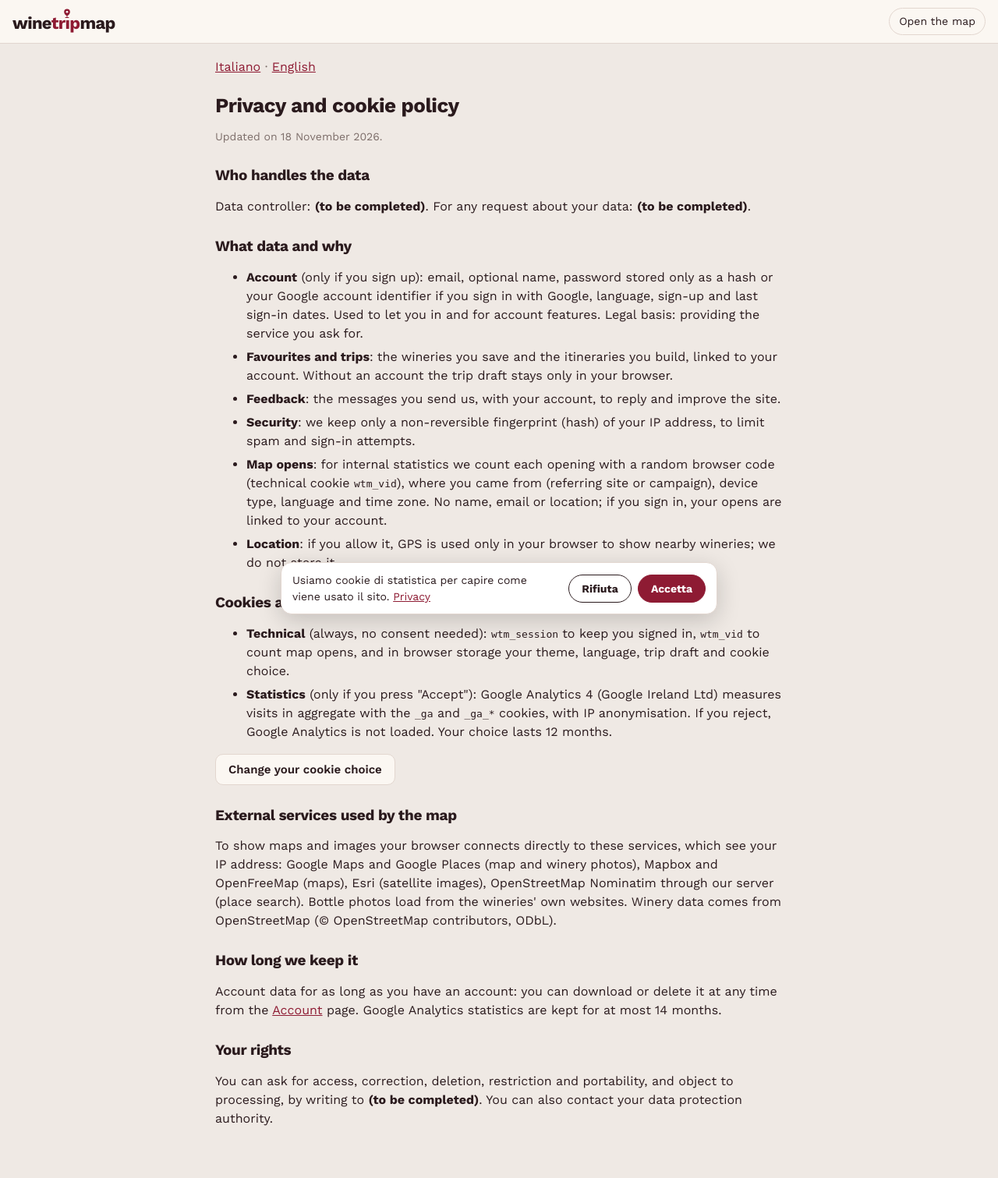
After one commit to weberone/winetripmap, a PHP site: page /privacy/ in a window 1280 px wide. The commit adds this page. Shown: the whole page at 78% size. Run offline with PHP 8.4, Linux system fonts and the light colour scheme.

Commit message:
Google Analytics 4 dopo il consenso ai cookie (banner in 12 lingue), eventi della mappa, pagina privacy, admin esclusi dal conteggio
Co-Authored-By: Claude Opus 5.5 <noreply@anthropic.com>

```diff
--- a/site/admin/layout.php
+++ b/site/admin/layout.php
@@ -38,6 +38,8 @@ function hbars(array $rows, string $empty = 'Ancora nessun dato.'): string {
 }
 
 function admin_header(string $title, string $active): void {
+  // il browser di chi entra nell'admin non viene contato da Google Analytics (js/consent.js legge wtm_ns)
+  if (($_COOKIE['wtm_ns'] ?? '') !== '1') setcookie('wtm_ns', '1', ['expires' => time() + 400 * 86400, 'path' => '/', 'secure' => true, 'samesite' => 'Lax']);
   $fb = (int)one("SELECT COUNT(*) FROM feedback WHERE status = 'new'");
   $menu = [['/', '← Mappa', 'app', 0], ['dashboard.php', 'Dashboard', 'dash', 0], ['consumi.php', 'Consumi', 'cons', 0], ['users.php', 'Utenti', 'users', 0],
     ['opens.php', 'Aperture', 'opens', 0], ['feedback.php', 'Feedback', 'fb', $fb], ['settings.php', 'Impostazioni', 'set', 0], ['/account/', 'Il mio account', 'acc', 0]];
--- a/site/api/page.php
+++ b/site/api/page.php
@@ -10,7 +10,7 @@ function page_start(string $title, string $right = '', string $logoHref = '/', a
     . '<title>' . h($title) . ' · WineTripMap</title><meta name="robots" content="noindex">'
     // tema prima di disegnare (niente lampo): quello scelto nella mappa, altrimenti quello del sistema
     . '<script>try{const t=JSON.parse(localStorage.getItem("wtm.theme"));const d=document.documentElement;d.dataset.scheme=t==="light"||t==="dark"?t:(matchMedia("(prefers-color-scheme: dark)").matches?"dark":"light")}catch(e){}</script>'
-    . '<meta name="theme-color" content="#8e1b33"><link rel="icon" href="/favicon.svg" type="image/svg+xml"><link rel="apple-touch-icon" href="/apple-touch-icon.png"><link rel="stylesheet" href="/fonts/fonts.css"><link rel="stylesheet" href="/css/pages.css?v=3">'
+    . '<meta name="theme-color" content="#8e1b33"><link rel="icon" href="/favicon.svg" type="image/svg+xml"><link rel="apple-touch-icon" href="/apple-touch-icon.png"><link rel="stylesheet" href="/fonts/fonts.css"><link rel="stylesheet" href="/css/pages.css?v=4"><script src="/js/consent.js?v=1"></script>'
     . implode('', $extraHead) . '</head><body>'
     . '<header class="topbar"><a class="logo" href="' . h($logoHref) . '" aria-label="WineTripMap">' . WTM_WORDMARK . '</a><div class="topbar-r">' . $right . '</div></header>';
 }
--- a/site/css/pages.css
+++ b/site/css/pages.css
@@ -39,6 +39,9 @@ h1,h2,h3{line-height:1.2;font-weight:800;letter-spacing:-.02em} /* come il logo
 .ptitle{font-size:26px;margin:22px 0 6px}
 .lead{color:var(--muted);margin:0 0 18px}
 .muted{color:var(--muted);font-size:14px}
+.prose h2{font-size:19px;margin:28px 0 8px}
+.prose li{margin:6px 0}
+.prose code{font-size:13px}
 .card{background:var(--card);border:1px solid var(--line);border-radius:14px;padding:16px 18px;margin:14px 0}
 .card h2{font-size:18px;margin:0 0 10px}
 .btn{display:inline-flex;align-items:center;justify-content:center;gap:6px;font:600 15px var(--f-body);padding:10px 16px;border-radius:10px;
--- a/site/index.html
+++ b/site/index.html
@@ -6,6 +6,8 @@
 <title>WineTripMap · le cantine vicino a te, in tutto il mondo</title>
 <meta name="description" content="La mappa delle cantine di tutto il mondo: trova le più vicine a te, con indicazioni, orari e contatti.">
 <meta name="robots" content="noindex"><!-- in prova: da togliere al lancio (con SEO_INDEX in seo/common.php) -->
+<!-- Google Analytics solo dopo il consenso ai cookie (js/consent.js: banner Accetta / Rifiuta) -->
+<script src="/js/consent.js?v=1"></script>
 <script>
 // tema prima di disegnare la pagina (niente lampo del tema sbagliato): quello scelto col pulsante, altrimenti quello del sistema
 try { const t = JSON.parse(localStorage.getItem("wtm.theme")); if (t === "light" || t === "dark") document.documentElement.dataset.theme = t; } catch (e) {}
@@ -56,7 +58,7 @@ try { const t = JSON.parse(localStorage.getItem("wtm.theme")); if (t === "light"
       <p class="fnote" data-i18n="color_note">Colore del vino principale, dai siti delle cantine</p></div>
     <div class="list" id="list"></div>
     <div class="detail" id="detail" hidden></div>
-    <p class="appfoot"><label class="langpick"><span data-i18n="language">Lingua</span> <select id="langSel"></select></label><br>© <span id="footYear">2026</span> winetripmap.com · <span data-i18n="data">dati</span> © <a href="https://www.openstreetmap.org/copyright" target="_blank" rel="noopener">OpenStreetMap</a></p>
+    <p class="appfoot"><label class="langpick"><span data-i18n="language">Lingua</span> <select id="langSel"></select></label><br>© <span id="footYear">2026</span> winetripmap.com · <span data-i18n="data">dati</span> © <a href="https://www.openstreetmap.org/copyright" target="_blank" rel="noopener">OpenStreetMap</a><br><a href="/privacy/">Privacy</a> · <a href="#" id="cookieOpen">Cookie</a></p>
   </aside>
 
   <main class="mapwrap">
@@ -133,6 +135,6 @@ try { const t = JSON.parse(localStorage.getItem("wtm.theme")); if (t === "light"
 
 <!-- la mappa (Google, Mapbox o MapLibre + OpenFreeMap) la carica app.js: vedi createMap -->
 <script src="/js/i18n.js?v=5"></script>
-<script src="/js/app.js?v=32"></script>
+<script src="/js/app.js?v=33"></script>
 </body>
 </html>
--- /dev/null
+++ b/site/privacy/index.php
@@ -0,0 +1,72 @@
+<?php
+// Informativa privacy e cookie (/privacy/), in italiano o inglese (?lang=it, altrimenti dalla lingua del browser).
+// Titolare ed email per le richieste: Admin → Impostazioni → Privacy (settings.json nella cartella privata); finché mancano
+// la pagina scrive "(da completare)". Il banner dei cookie (js/consent.js) porta qui (#cookie); il pulsante riapre la scelta.
+require dirname(__DIR__) . '/api/lib.php';
+require dirname(__DIR__) . '/api/page.php';
+$q = (string)($_GET['lang'] ?? '');
+$it = $q !== '' ? $q === 'it' : str_starts_with(strtolower((string)($_SERVER['HTTP_ACCEPT_LANGUAGE'] ?? '')), 'it');
+$s = settings();
+$who = trim((string)($s['privacy_controller'] ?? '')); $mail = trim((string)($s['privacy_email'] ?? ''));
+$todo = $it ? '<b>(da completare)</b>' : '<b>(to be completed)</b>';
+$contact = $mail ? '<a href="mailto:' . h($mail) . '">' . h($mail) . '</a>' : $todo;
+header('Cache-Control: public, max-age=600');
+page_start($it ? 'Privacy e cookie' : 'Privacy and cookies', '<a class="navlink" href="/">' . ($it ? 'Apri la mappa' : 'Open the map') . '</a>');
+?>
+<main class="w prose">
+<p class="lead" style="margin-top:18px"><a href="?lang=it"<?= $it ? ' aria-current="true"' : '' ?>>Italiano</a> · <a href="?lang=en"<?= !$it ? ' aria-current="true"' : '' ?>>English</a></p>
+<?php if ($it): ?>
+<h1 class="ptitle">Informativa privacy e cookie</h1>
+<p class="muted">Aggiornata il 18 novembre 2026.</p>
+<h2>Chi tratta i dati</h2>
+<p>Titolare del trattamento: <?= $who ? h($who) : $todo ?>. Per qualsiasi richiesta sui tuoi dati: <?= $contact ?>.</p>
+<h2>Quali dati e perché</h2>
+<ul>
+  <li><b>Account</b> (solo se ti registri): email, nome facoltativo, password salvata solo in forma cifrata (hash) oppure l'identificativo del tuo account Google se entri con Google, lingua, data di iscrizione e dell'ultimo accesso. Servono per farti entrare e per i servizi dell'account. Base giuridica: esecuzione del servizio che chiedi.</li>
+  <li><b>Preferiti e trip</b>: le cantine che salvi e gli itinerari che crei, collegati al tuo account. Senza account la bozza del trip resta solo nel tuo browser.</li>
+  <li><b>Feedback</b>: i messaggi che ci mandi, con il tuo account, per risponderti e migliorare il sito.</li>
+  <li><b>Sicurezza</b>: dell'indirizzo IP salviamo solo un'impronta non reversibile (hash), per limitare spam e tentativi di accesso.</li>
+  <li><b>Aperture della mappa</b>: per le statistiche interne contiamo ogni apertura con un codice casuale del browser (cookie tecnico <code>wtm_vid</code>), da dove arrivi (sito o campagna di provenienza), tipo di dispositivo, lingua e fuso orario. Niente nome, email né posizione; se poi accedi, le aperture vengono collegate al tuo account.</li>
+  <li><b>Posizione</b>: se la permetti, il GPS viene usato solo nel tuo browser per mostrarti le cantine vicine; non la salviamo.</li>
+</ul>
+<h2 id="cookie">Cookie e memoria del browser</h2>
+<ul>
+  <li><b>Tecnici</b> (sempre, non chiedono consenso): <code>wtm_session</code> per restare collegato, <code>wtm_vid</code> per contare le aperture, e nella memoria del browser tema, lingua, bozza del trip e la tua scelta sui cookie.</li>
+  <li><b>Statistiche</b> (solo se premi "Accetta"): Google Analytics 4 (Google Ireland Ltd) misura le visite in forma aggregata con i cookie <code>_ga</code> e <code>_ga_*</code>, con l'IP anonimizzato. Se rifiuti, Google Analytics non viene caricato. La scelta vale 12 mesi.</li>
+</ul>
+<p><button type="button" class="btn" onclick="window.wtmConsent && wtmConsent.open()">Cambia la scelta sui cookie</button></p>
+<h2>Servizi esterni usati dalla mappa</h2>
+<p>Per mostrare mappe e immagini il tuo browser si collega direttamente a questi servizi, che vedono il tuo indirizzo IP: Google Maps e Google Places (mappa e foto delle cantine), Mapbox e OpenFreeMap (mappe), Esri (foto dal satellite), Nominatim di OpenStreetMap tramite il nostro server (ricerca dei luoghi). Le foto delle bottiglie si caricano dai siti delle cantine. I dati delle cantine vengono da OpenStreetMap (© OpenStreetMap contributors, ODbL).</p>
+<h2>Quanto li teniamo</h2>
+<p>I dati dell'account finché hai l'account: puoi scaricarli o cancellarli in ogni momento dalla pagina <a href="/account/">Account</a>. Le statistiche di Google Analytics restano al massimo 14 mesi.</p>
+<h2>I tuoi diritti</h2>
+<p>Puoi chiedere accesso, rettifica, cancellazione, limitazione, portabilità e opporti al trattamento scrivendo a <?= $contact ?>. Puoi anche rivolgerti al Garante per la protezione dei dati personali (garanteprivacy.it).</p>
+<?php else: ?>
+<h1 class="ptitle">Privacy and cookie policy</h1>
+<p class="muted">Updated on 18 November 2026.</p>
+<h2>Who handles the data</h2>
+<p>Data controller: <?= $who ? h($who) : $todo ?>. For any request about your data: <?= $contact ?>.</p>
+<h2>What data and why</h2>
+<ul>
+  <li><b>Account</b> (only if you sign up): email, optional name, password stored only as a hash or your Google account identifier if you sign in with Google, language, sign-up and last sign-in dates. Used to let you in and for account features. Legal basis: providing the service you ask for.</li>
+  <li><b>Favourites and trips</b>: the wineries you save and the itineraries you build, linked to your account. Without an account the trip draft stays only in your browser.</li>
+  <li><b>Feedback</b>: the messages you send us, with your account, to reply and improve the site.</li>
+  <li><b>Security</b>: we keep only a non-reversible fingerprint (hash) of your IP address, to limit spam and sign-in attempts.</li>
+  <li><b>Map opens</b>: for internal statistics we count each opening with a random browser code (technical cookie <code>wtm_vid</code>), where you came from (referring site or campaign), device type, language and time zone. No name, email or location; if you sign in, your opens are linked to your account.</li>
+  <li><b>Location</b>: if you allow it, GPS is used only in your browser to show nearby wineries; we do not store it.</li>
+</ul>
+<h2 id="cookie">Cookies and browser storage</h2>
+<ul>
+  <li><b>Technical</b> (always, no consent needed): <code>wtm_session</code> to keep you signed in, <code>wtm_vid</code> to count map opens, and in browser storage your theme, language, trip draft and cookie choice.</li>
+  <li><b>Statistics</b> (only if you press "Accept"): Google Analytics 4 (Google Ireland Ltd) measures visits in aggregate with the <code>_ga</code> and <code>_ga_*</code> cookies, with IP anonymisation. If you reject, Google Analytics is not loaded. Your choice lasts 12 months.</li>
+</ul>
+<p><button type="button" class="btn" onclick="window.wtmConsent && wtmConsent.open()">Change your cookie choice</button></p>
+<h2>External services used by the map</h2>
+<p>To show maps and images your browser connects directly to these services, which see your IP address: Google Maps and Google Places (map and winery photos), Mapbox and OpenFreeMap (maps), Esri (satellite images), OpenStreetMap Nominatim through our server (place search). Bottle photos load from the wineries' own websites. Winery data comes from OpenStreetMap (© OpenStreetMap contributors, ODbL).</p>
+<h2>How long we keep it</h2>
+<p>Account data for as long as you have an account: you can download or delete it at any time from the <a href="/account/">Account</a> page. Google Analytics statistics are kept for at most 14 months.</p>
+<h2>Your rights</h2>
+<p>You can ask for access, correction, deletion, restriction and portability, and object to processing, by writing to <?= $contact ?>. You can also contact your data protection authority.</p>
+<?php endif; ?>
+</main>
+</body></html>
--- a/site/seo/common.php
+++ b/site/seo/common.php
@@ -152,6 +152,7 @@ function seo_head(string $title, string $desc, string $path, array $jsonld = [],
 <script>try{const t=JSON.parse(localStorage.getItem("wtm.theme"));if(t==="light"||t==="dark")document.documentElement.dataset.scheme=t}catch(e){}</script>
 <link rel="stylesheet" href="/fonts/fonts.css">
 <link rel="stylesheet" href="/seo/seo.css?v=2">
+<script src="/js/consent.js?v=1"></script>
 <?php foreach ($jsonld as $j): ?><script type="application/ld+json"><?= json_encode($j, JSON_UNESCAPED_UNICODE | JSON_UNESCAPED_SLASHES | JSON_HEX_TAG) ?></script>
 <?php endforeach; ?>
 </head>
```
Also changed, not shown: CLAUDE.md (+7 -0 lines), site/admin/settings.php (+10 -1 lines), site/js/app.js (+17 -0 lines), site/js/consent.js (added, +62 -0 lines).
